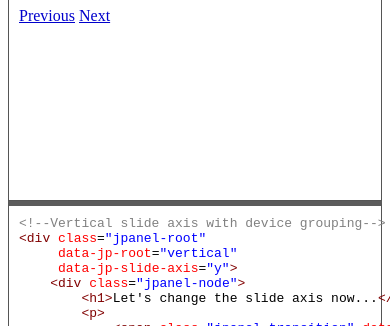
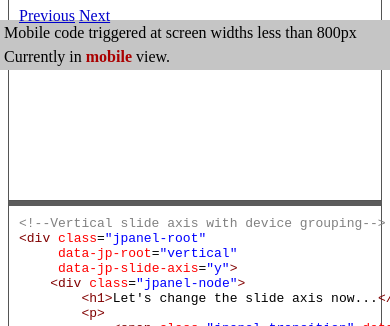
Before and after one commit to jperezov/jpanel, a website: page examples/index.html in a window 390 px wide. Shown: the part 774-1100 px from the top of the page. Drawn offline with Linux system fonts and the light colour scheme.

Commit message:
Added rudimentary infinite looping. Need to fix for nested panels, and need to fix the animations. Updated example to display mobile / desktop modes.

```diff
--- a/examples/index.html
+++ b/examples/index.html
@@ -42,10 +42,28 @@
         span.jpanel-transition:active {
             color: #cc0000;
         }
+        #desktop-or-mobile {
+            font-weight: bold;
+            color: #aa0000;
+        }
+        .fixed-footer {
+            position: fixed;
+            bottom: 0;
+            left: 0;
+            right: 0;
+            background: #c5c5c5;
+        }
+        .fixed-footer p {
+            margin: 2px;
+            padding: 2px;
+        }
     </style>
 </head>
 <body>
-
+<div class="fixed-footer">
+    <p>Mobile code triggered at screen widths less than 800px</p>
+    <p>Currently in <span id="desktop-or-mobile"></span> view.</p>
+</div>
 <div class="result">
     <div class="jpanel-root" data-jp-root="default">
 
@@ -146,5 +164,15 @@
 </code></pre>
 
 <script src="../src/js/jpanel.js"></script>
+<script>
+    (function() {
+        var Jpanel = window.Jpanel;
+        var mobileDesktopDisplay = document.getElementById("desktop-or-mobile");
+        document.body.onresize = function() {
+            mobileDesktopDisplay.innerHTML = Jpanel.isMobile() ? "mobile" : "desktop";
+        };
+        document.body.onresize();
+    })();
+</script>
 </body>
 </html>
--- a/src/js/jpanel.js
+++ b/src/js/jpanel.js
@@ -316,6 +316,9 @@
         this.setAnimation = function() {
             $.addClass(CLASS.ANIMATE.DEFAULT);
         };
+        this.removeAnimation = function() {
+            $.removeClass(CLASS.ANIMATE.DEFAULT);
+        };
 
         function setInitializeOn() {
             self.initializeOn = $.data(DATA.INITIALIZE_ON) || "immediate";
@@ -359,6 +362,8 @@
                 self.panel.hide(true);
                 self.panel.next.show();
                 self.panel = self.panel.next;
+            } else {
+                self._goToStart();
             }
         };
         this.prev = function() {
@@ -377,7 +382,24 @@
                 self.panel.hide(false);
                 self.panel.prev.show();
                 self.panel = self.panel.prev;
+            } else {
+                self._goToEnd();
             }
+        };
+        this._goToStart = function() {
+            self.removeAnimation();
+            while (self.panel.parent instanceof Panel === false && self.panel.id > 0) {
+                self.prev();
+            }
+            self.setAnimation();
+        };
+        this._goToEnd = function() {
+            self.removeAnimation();
+            // todo: make this work for nested panels as well.
+            while (self.panel.parent instanceof Panel === false && self.panel.next !== null) {
+                self.next();
+            }
+            self.setAnimation();
         };
     };
 
@@ -535,4 +557,5 @@
     })();
     window.Jpanel = new Jpanel();
     window.Jpanel.init();
+    window.Jpanel.isMobile = isMobile; //todo: figure out if this is necessary, and if so, clean it up.
 })();
```
